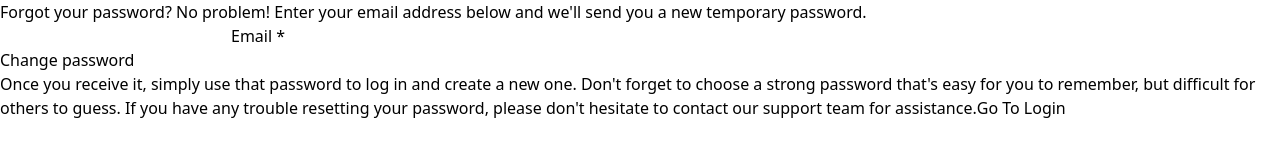
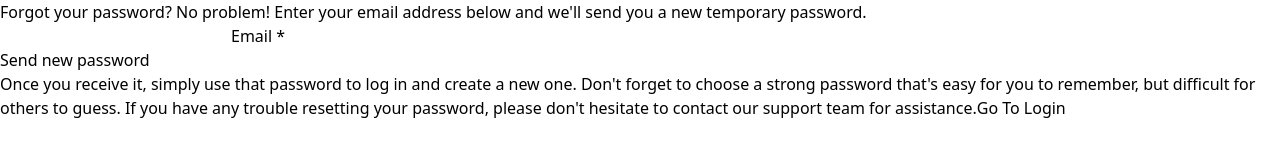
Before and after one commit to NickGofman/Active-Stage, a React (Create React App) app in the folder frontEnd/: page /forgetPassword in a window 1280 px wide. Shown: the top 160 px of the page. Built offline with nearby package versions, Linux system fonts and the light colour scheme; what @material-tailwind/react would draw is missing.

Commit message:
change text button in forgot password page

```diff
--- a/frontEnd/src/pages/ForgotPassword.js
+++ b/frontEnd/src/pages/ForgotPassword.js
@@ -68,7 +68,7 @@ const ForgotPassword = () => {
             {errMessage && errMessage}
           </Typography>
           <Button onClick={handleRegistration} fullWidth>
-            Change password
+            Send new password
           </Button>
         </form>
         <Typography className=" mt-4 mb-7 col-span-2" variant="small">
```
